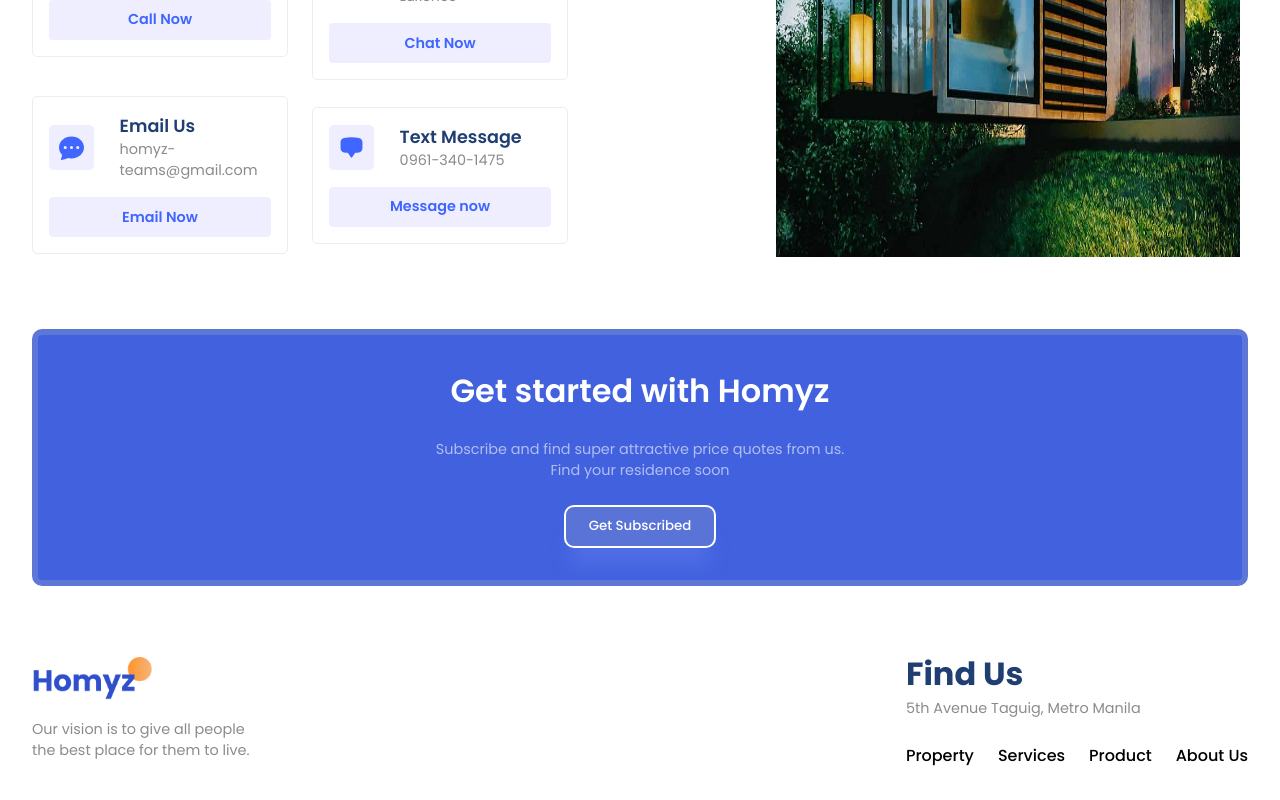
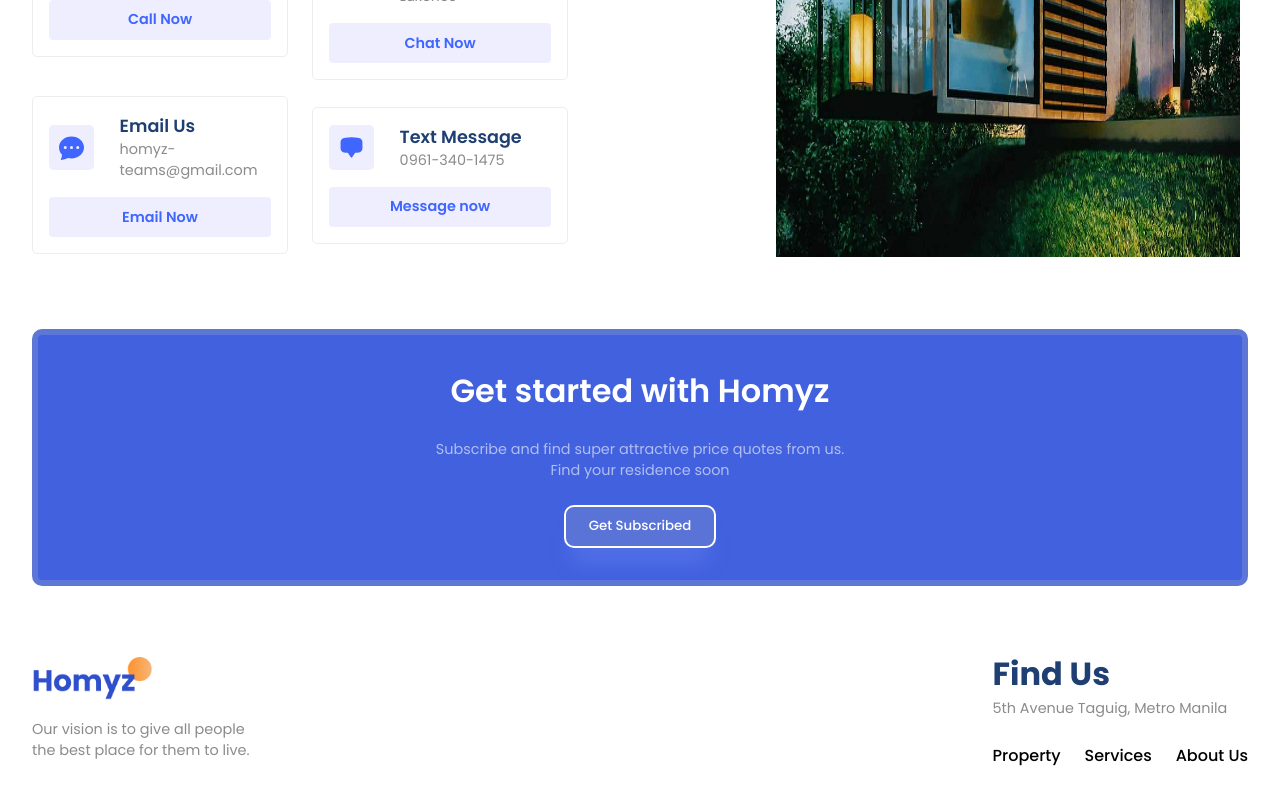
Before and after one commit to blhbhl/mp2-realestate, a React (Vite) app: page / in a window 1280 px wide. Shown: the part 2355-3155 px from the top of the page. Built offline with nearby package versions, Linux system fonts and the light colour scheme.

Commit message:
Update Footer.jsx

```diff
--- a/src/components/Footer/Footer.jsx
+++ b/src/components/Footer/Footer.jsx
@@ -20,7 +20,6 @@
           <div className="flexCenter f-menu">
             <span>Property</span>
             <span>Services</span>
-            <span>Product</span>
             <span>About Us</span>
           </div>
           <ScrollToTop smooth top="400"/>
```
